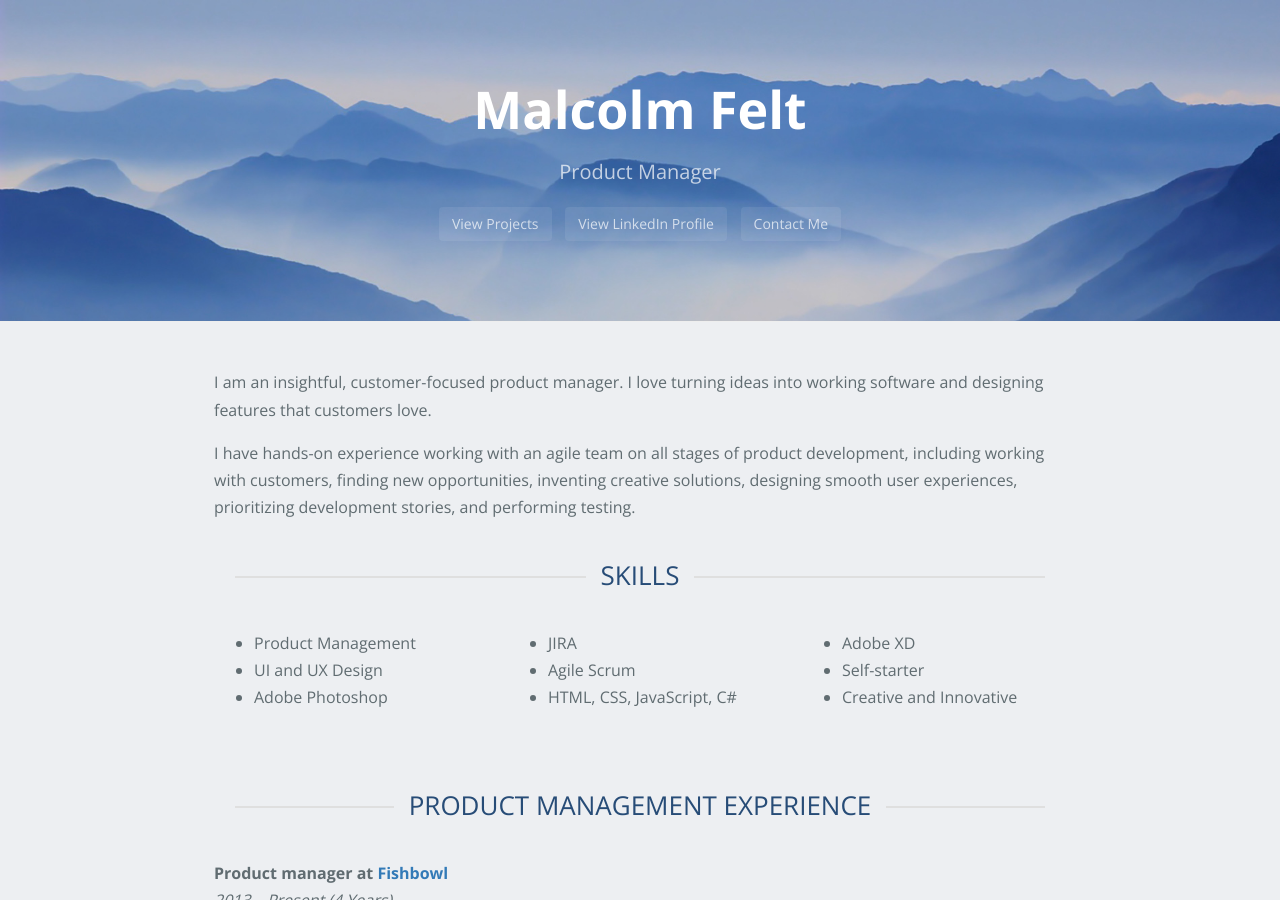
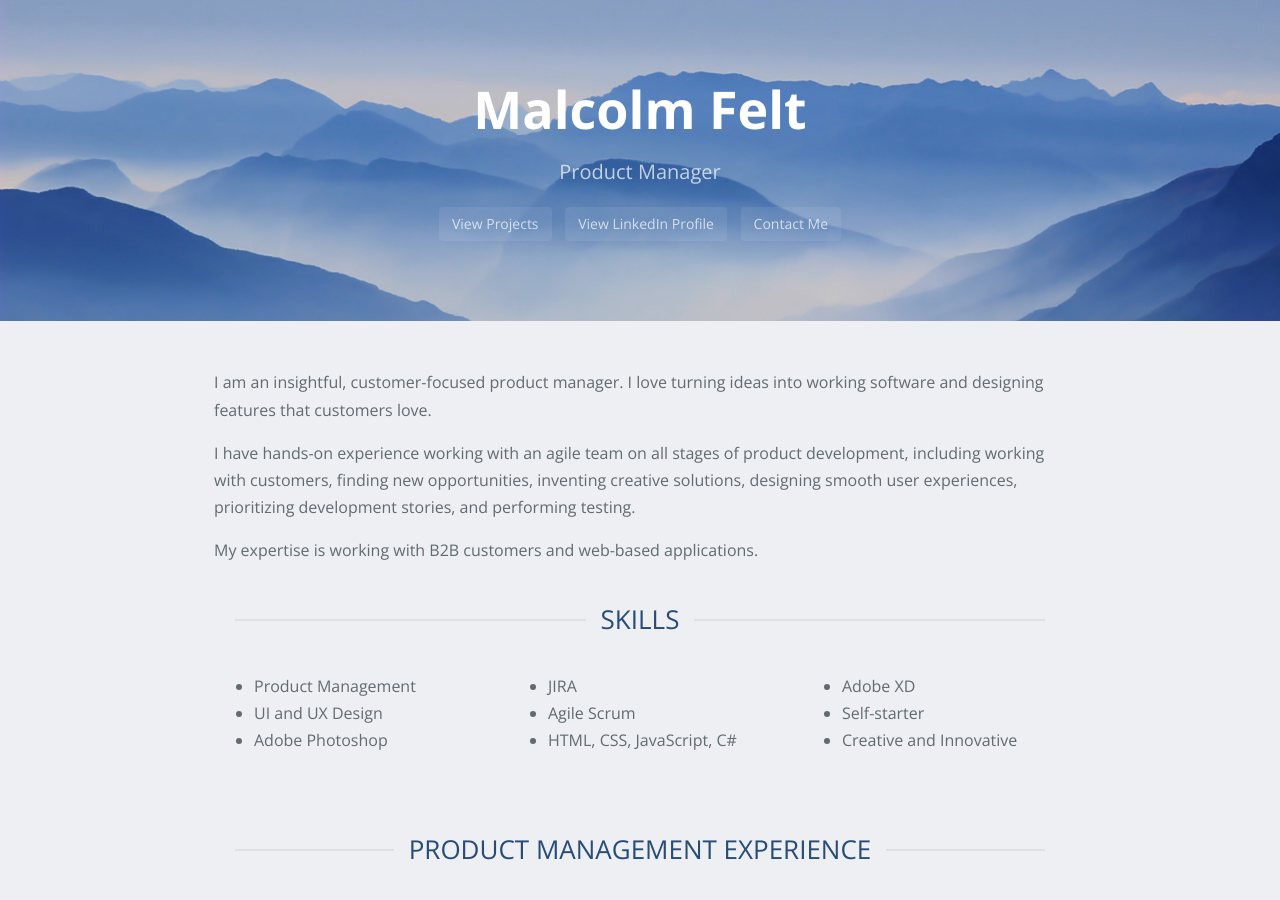
Before and after one commit to mfelt/mfelt.github.io, a Jekyll site: the page built from index.md, in a window 1280 px wide and 900 px high. Built offline with Jekyll 4.4.1, drawn with Linux system fonts in a browser that asks for light colours; nearby versions of some CDN libraries; our own code applies the rules of GitHub Pages for plain Markdown files.

Commit message:
Update index.md

```diff
--- a/index.md
+++ b/index.md
@@ -2,6 +2,8 @@
 I am an insightful, customer-focused product manager. I love turning ideas into working software and designing features that customers love.
 
 I have hands-on experience working with an agile team on all stages of product development, including working with customers, finding new opportunities, inventing creative solutions, designing smooth user experiences, prioritizing development stories, and performing testing.
+
+My expertise is working with B2B customers and web-based applications.
 
 <h2><span>Skills</span></h2>
 
```
